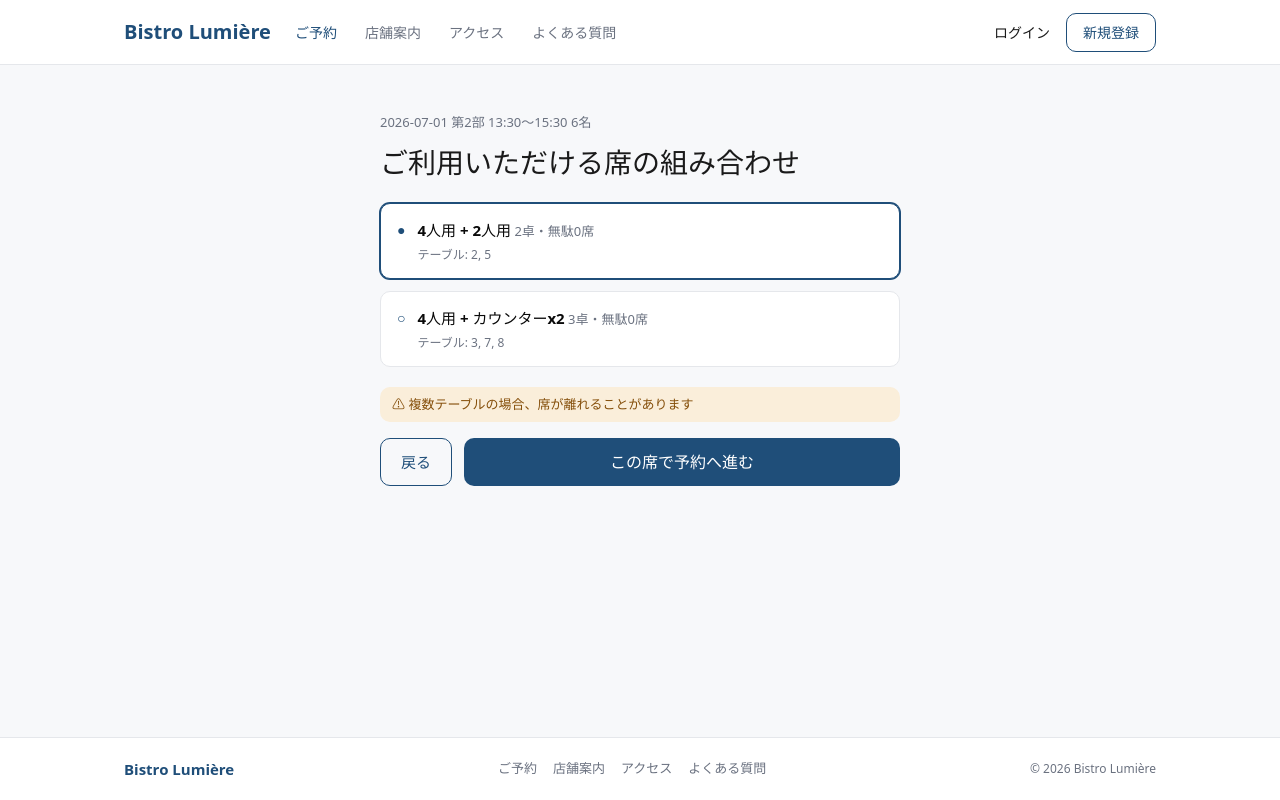
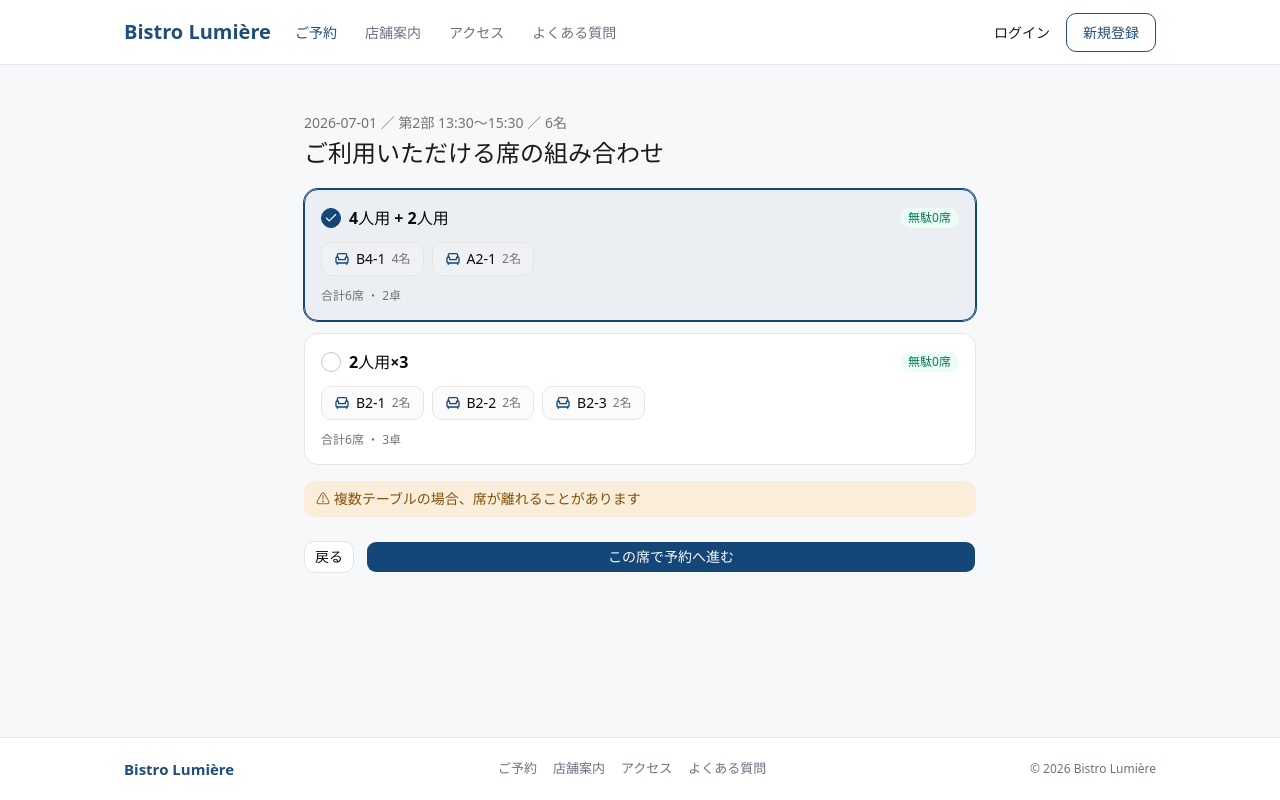
Before and after one commit to jerryi2501/restaurant-reservation-system, a React (Vite) app in the folder frontend/: page /reserve/combinations in a window 1280 px wide. Built offline with nearby package versions, Linux system fonts and the light colour scheme; no server answers.

Commit message:
予約：席組み合わせ画面をカード＋テーブルチップUIに刷新

```diff
--- a/frontend/src/api/mockApi.js
+++ b/frontend/src/api/mockApi.js
@@ -41,6 +41,8 @@ export async function previewReservation({ reservationDate, timeSlotId, partySiz
       return {
         // tableIds はサーバーが直接返す。無ければ tables から取り出す。
         tableIds: c.tableIds ?? tables.map((t) => t.tableId),
+        // 各テーブルの詳細（番号・定員）。C02のチップ表示に使う。
+        tables,
         // サーバーが label / tableCount を返さないため、無い場合はこちらで生成する。
         label: c.label ?? tables.map((t) => `${t.capacity}人用`).join(" + "),
         tableCount: c.tableCount ?? tables.length,
--- a/frontend/src/pages/customer/CombinationsPage.jsx
+++ b/frontend/src/pages/customer/CombinationsPage.jsx
@@ -1,16 +1,29 @@
 // SC-C02 テーブル組み合わせ選択画面 ／ 権限: GUEST / CUSTOMER
 import { useState } from "react";
 import { useLocation, useNavigate } from "react-router-dom";
+import { Armchair, Check } from "lucide-react";
 import Layout from "../../components/Layout";
-import { ui } from "../../styles/ui";
+import { Button } from "@/components/ui/button";
 
-// TODO [BACKEND]: 通常は SC-C01 の preview 結果が location.state で渡る。
-//   直接URLアクセス時のフォールバック用モック（本番では "/" へリダイレクト推奨）。
+// 直接URLアクセス時のフォールバック（本番では "/" へリダイレクト推奨）
 const MOCK_STATE = {
   query: { reservationDate: "2026-07-01", timeSlotId: 2, timeSlotLabel: "第2部 13:30〜15:30", partySize: 6 },
   combinations: [
-    { tableIds: [2, 5],    label: "4人用 + 2人用",        tableCount: 2, waste: 0, requiresApproval: false },
-    { tableIds: [3, 7, 8], label: "4人用 + カウンターx2", tableCount: 3, waste: 0, requiresApproval: false },
+    {
+      tableIds: [8, 12], label: "4人用 + 2人用", tableCount: 2, waste: 0, requiresApproval: false,
+      tables: [
+        { tableId: 8, tableNumber: "B4-1", capacity: 4 },
+        { tableId: 12, tableNumber: "A2-1", capacity: 2 },
+      ],
+    },
+    {
+      tableIds: [5, 6, 7], label: "2人用×3", tableCount: 3, waste: 0, requiresApproval: false,
+      tables: [
+        { tableId: 5, tableNumber: "B2-1", capacity: 2 },
+        { tableId: 6, tableNumber: "B2-2", capacity: 2 },
+        { tableId: 7, tableNumber: "B2-3", capacity: 2 },
+      ],
+    },
   ],
 };
 
@@ -19,67 +32,93 @@ export default function CombinationsPage() {
   const location = useLocation();
   const { query, combinations } = location.state ?? MOCK_STATE;
 
-  // waste 昇順にソート（画面設計書の仕様）
+  // waste 昇順にソート（画面設計書の仕様：無駄席が少ない順）
   const sorted = [...combinations].sort((a, b) => a.waste - b.waste);
   const [selectedIdx, setSelectedIdx] = useState(0);
   const hasMultiTable = sorted.some((c) => c.tableCount >= 2);
 
   function handleNext() {
-    const selected = sorted[selectedIdx];
-    navigate("/reserve/info", { state: { query, selected } });
+    navigate("/reserve/info", { state: { query, selected: sorted[selectedIdx] } });
   }
 
   return (
     <Layout active="reserve">
-      <div style={ui.narrow}>
-        <p style={s.crumb}>{query.reservationDate} {query.timeSlotLabel} {query.partySize}名</p>
-        <h1 style={ui.h1}>ご利用いただける席の組み合わせ</h1>
+      <div className="max-w-2xl mx-auto">
+        <p className="text-sm text-muted-foreground mb-1">
+          {query.reservationDate} ／ {query.timeSlotLabel} ／ {query.partySize}名
+        </p>
+        <h1 className="text-2xl font-semibold mb-5">ご利用いただける席の組み合わせ</h1>
 
-        <div style={s.list}>
+        <div className="flex flex-col gap-3">
           {sorted.map((c, i) => {
             const on = i === selectedIdx;
+            const tables = c.tables ?? [];
+            const totalSeats = tables.reduce((s, t) => s + t.capacity, 0);
             return (
-              <button key={i} type="button" onClick={() => setSelectedIdx(i)}
-                style={{ ...s.option, borderColor: on ? "var(--color-primary)" : "var(--color-border)",
-                         boxShadow: on ? "0 0 0 1px var(--color-primary)" : "none" }}>
-                <span style={s.radio}>{on ? "●" : "○"}</span>
-                <span style={s.optBody}>
-                  <span style={s.optTitle}>{c.label}</span>
-                  <span style={s.optSub}> {c.tableCount}卓・無駄{c.waste}席</span>
-                  <span style={s.optTables}>テーブル: {c.tableIds.join(", ")}</span>
-                </span>
+              <button
+                key={i}
+                type="button"
+                onClick={() => setSelectedIdx(i)}
+                className={`text-left rounded-xl border p-4 transition ${
+                  on
+                    ? "border-primary ring-1 ring-primary bg-primary/5"
+                    : "border-border hover:border-primary/40 bg-background"
+                }`}
+              >
+                {/* ヘッダー：選択マーク + ラベル + 無駄席バッジ */}
+                <div className="flex items-center justify-between gap-2 mb-3">
+                  <div className="flex items-center gap-2">
+                    <span
+                      className={`size-5 rounded-full border flex items-center justify-center shrink-0 ${
+                        on ? "border-primary bg-primary text-primary-foreground" : "border-muted-foreground/40"
+                      }`}
+                    >
+                      {on && <Check className="size-3.5" />}
+                    </span>
+                    <span className="font-semibold">{c.label}</span>
+                  </div>
+                  <span
+                    className={`text-xs font-medium rounded-full px-2 py-0.5 shrink-0 ${
+                      c.waste === 0 ? "bg-emerald-50 text-emerald-700" : "bg-amber-50 text-amber-700"
+                    }`}
+                  >
+                    無駄{c.waste}席
+                  </span>
+                </div>
+
+                {/* テーブルチップ：実際のテーブル番号 + 定員 */}
+                <div className="flex flex-wrap gap-2">
+                  {tables.map((t) => (
+                    <span
+                      key={t.tableId}
+                      className="inline-flex items-center gap-1.5 rounded-lg border border-border bg-muted/40 px-3 py-1.5 text-sm"
+                    >
+                      <Armchair className="size-4 text-primary" />
+                      <span className="font-medium">{t.tableNumber}</span>
+                      <span className="text-muted-foreground text-xs">{t.capacity}名</span>
+                    </span>
+                  ))}
+                </div>
+
+                <p className="text-xs text-muted-foreground mt-3">
+                  合計{totalSeats}席 ・ {c.tableCount}卓
+                </p>
               </button>
             );
           })}
         </div>
 
         {hasMultiTable && (
-          <p style={s.warn}>⚠ 複数テーブルの場合、席が離れることがあります</p>
+          <p className="text-sm mt-4 rounded-lg px-3 py-2" style={{ color: "#854F0B", background: "#FAEEDA" }}>
+            ⚠ 複数テーブルの場合、席が離れることがあります
+          </p>
         )}
 
-        <div style={ui.rowBtns}>
-          <button type="button" style={ui.ghostBtn} onClick={() => navigate(-1)}>戻る</button>
-          <button type="button" style={{ ...ui.primaryBtn, flex: 1 }} onClick={handleNext}>
-            この席で予約へ進む
-          </button>
+        <div className="flex gap-3 mt-6">
+          <Button type="button" variant="outline" onClick={() => navigate(-1)}>戻る</Button>
+          <Button type="button" className="flex-1" onClick={handleNext}>この席で予約へ進む</Button>
         </div>
       </div>
     </Layout>
   );
 }
-
-const s = {
-  crumb: { fontSize: 13, color: "var(--color-text-secondary)", margin: "0 0 8px" },
-  list: { display: "flex", flexDirection: "column", gap: 12, margin: "20px 0" },
-  option: {
-    display: "flex", alignItems: "flex-start", gap: 12, padding: "14px 16px",
-    border: "1px solid var(--color-border)", borderRadius: "var(--radius)",
-    background: "var(--color-bg)", cursor: "pointer",
-  },
-  radio: { color: "var(--color-primary)", fontSize: 14, lineHeight: 1.7 },
-  optBody: { flex: 1, textAlign: "left" },
-  optTitle: { fontWeight: 600, fontSize: 15 },
-  optSub: { color: "var(--color-text-secondary)", fontSize: 13 },
-  optTables: { display: "block", color: "var(--color-text-secondary)", fontSize: 12, marginTop: 4 },
-  warn: { fontSize: 13, color: "#854F0B", background: "#FAEEDA", borderRadius: "var(--radius)", padding: "8px 12px", margin: "0 0 16px" },
-};
```
